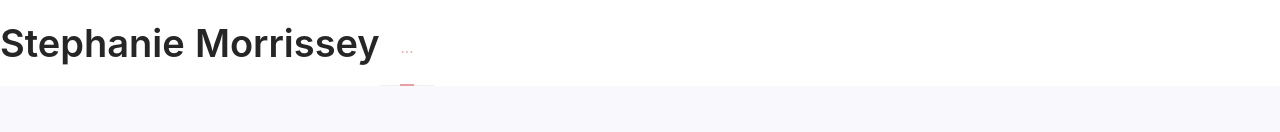
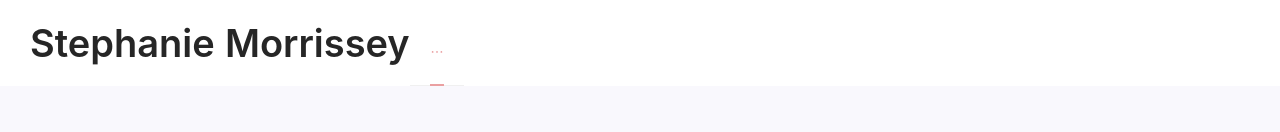
Before and after one commit to steph-morrissey/sm-portfolio, a React (Create React App) app: page / in a window 1280 px wide. Shown: the top 132 px of the page. Built offline with nearby package versions, Linux system fonts and the light colour scheme.

Commit message:
altered padding

```diff
--- a/src/pages/Home.js
+++ b/src/pages/Home.js
@@ -18,7 +18,7 @@ function Home() {
           <Row
             style={{
               backgroundColor: '#FFF',
-              padding: '20px 20px 0px 0px',
+              padding: '20px 20px 0px 30px',
             }}
           >
             <Title>Stephanie Morrissey</Title>
```
